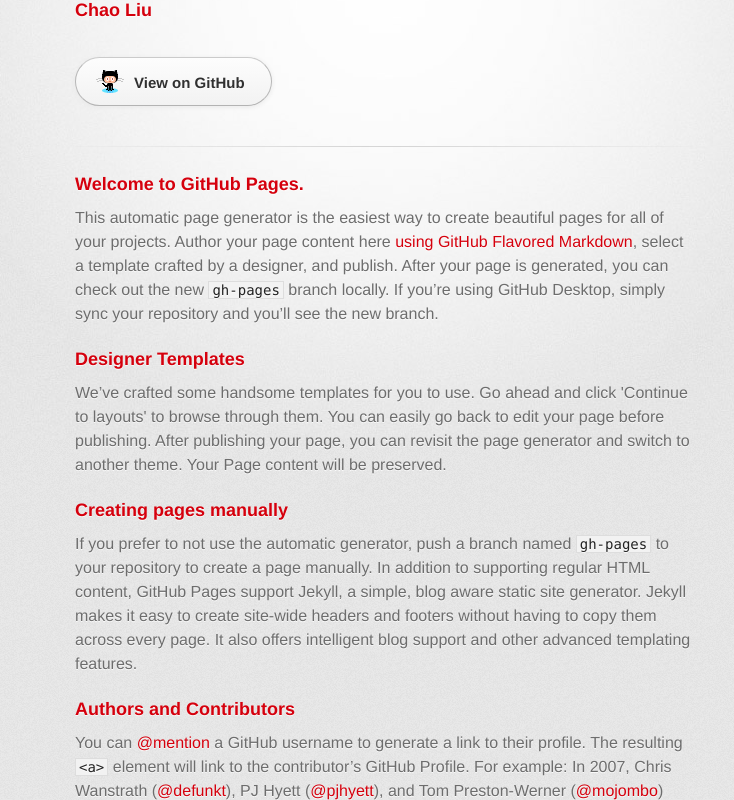
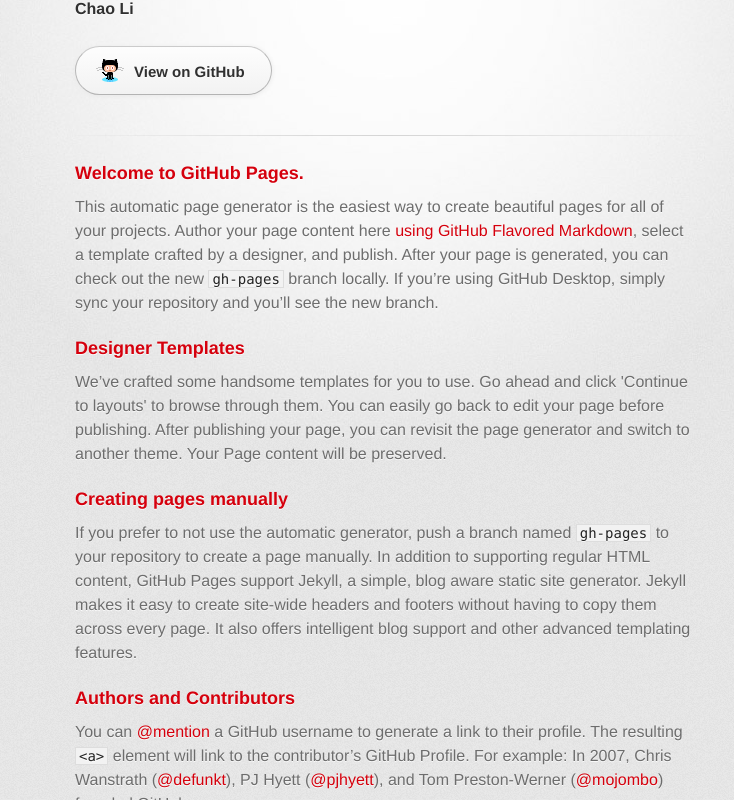
Before and after one commit to anboi1225/anboi1225.github.io, a plain HTML site: page index.html in a window 1280 px wide. Shown: the part 135-935 px from the top of the page, without its empty margins (255-989 px from the left). Drawn offline with Linux system fonts and the light colour scheme; a web font is replaced by a local one.

Commit message:
ssh test

```diff
--- a/index.html
+++ b/index.html
@@ -20,7 +20,7 @@
         <header>
           <h1>IMDB for Books</h1>
           <h2>Boyang An</h2>
-          <h3>Chao Liu</h3>
+          <h4>Chao Li</h4>
         </header>
 
         <section id="downloads" class="clearfix">
```
